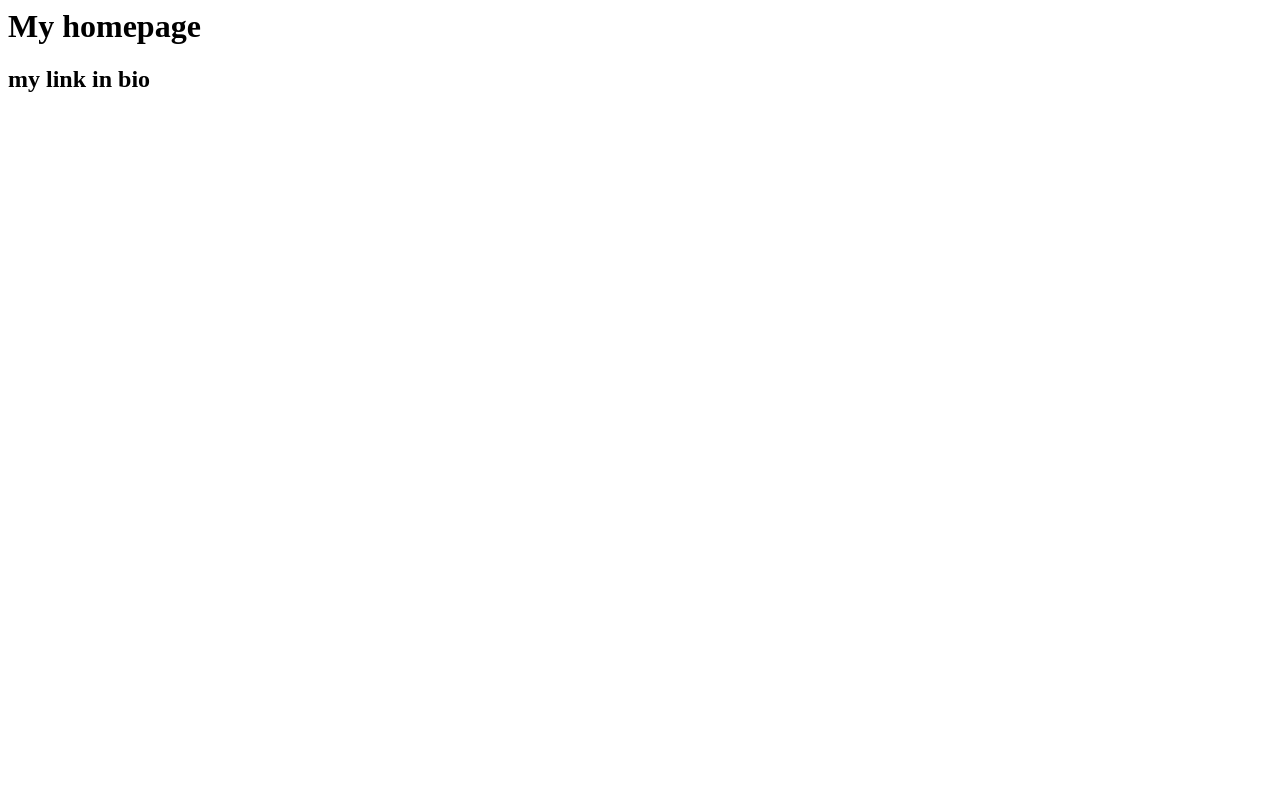
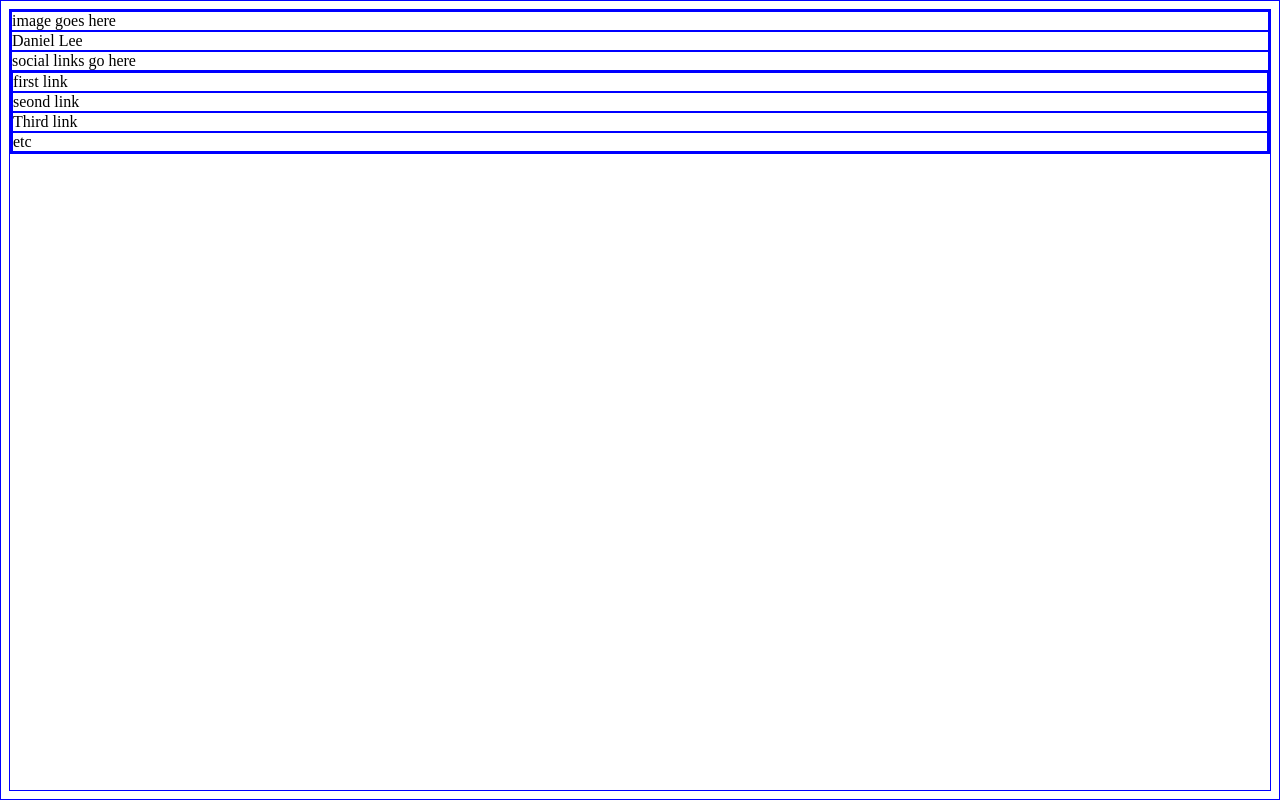
Before and after one commit to danlee-hub/link-in-bio, a plain HTML site: page index.html in a window 1280 px wide. Drawn offline with Linux system fonts and the light colour scheme.

Commit message:
linktree 1

```diff
--- a/index.html
+++ b/index.html
@@ -1,3 +1,41 @@
-<h1>My homepage</h1>
+<!DOCTTYPE html>
+<html>
+<head>
+    <meta charset="UTF-8">
+    <title>Daniel Lee's Links</title>
+    <style>
+            *{
+                border: thin blue solid;
+            }
+        </style>
+</head>
 
-<h2>my link in bio</h2>
+<body>
+    <div class ="main-container">
+        <div class="image-row">
+            image goes here
+        </div>
+        <div class="name-row">
+            Daniel Lee
+        </div>
+        <div class="social-icons-row">
+            social links go here
+        </div>
+
+        <div class="links-row">
+            <div class="item">
+                first link
+            </div>
+            <div class="item">
+                seond link
+            </div>
+            <div class="item">
+                Third link
+            </div>
+            <div class="item">
+                etc
+            </div>
+        </div> <!--links row-->
+    </div> <!--main container-->
+</body>
+</html>
```
Also changed, not shown: welcome-ds9TW9HCpew-unsplash.jpg (added), 2 other files.
